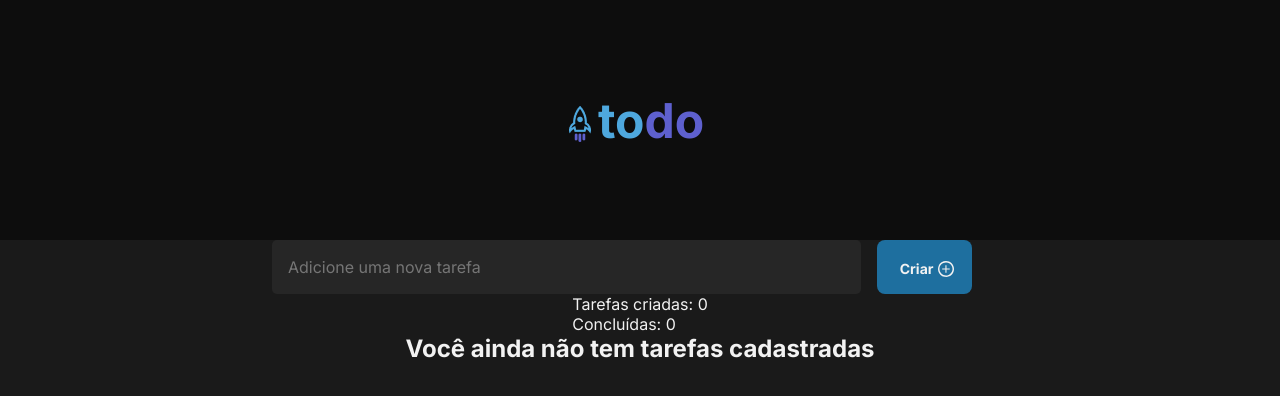
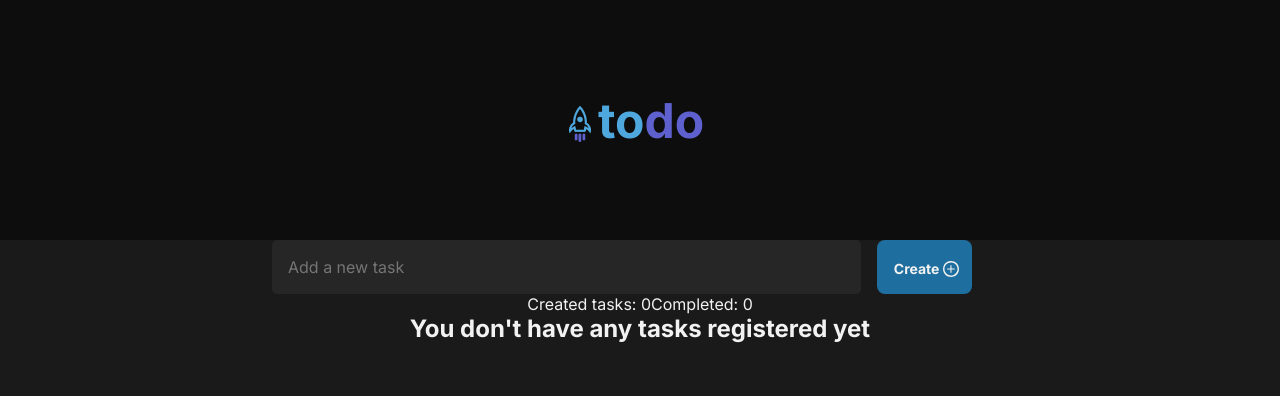
Before and after one commit to WGabrielM/todolist-react-desafio, a React (Vite) app: page / in a window 1280 px wide. Shown: the top 396 px of the page. Built offline with nearby package versions, Linux system fonts and the light colour scheme.

Commit message:
change text language

```diff
--- a/index.html
+++ b/index.html
@@ -10,7 +10,7 @@
       href="https://fonts.googleapis.com/css2?family=Inter:wght@100..900&display=swap"
       rel="stylesheet"
     />
-    <title>Desafio React</title>
+    <title>Challenge React</title>
   </head>
   <body>
     <div id="root"></div>
--- a/src/components/Post/Post.tsx
+++ b/src/components/Post/Post.tsx
@@ -5,17 +5,17 @@ export default function Post() {
     <article className={style.todo}>
 
       <form className={style.formComment}>
-        <textarea name="comment" placeholder="Adicione uma nova tarefa" />
-        <button>Criar</button>
+        <textarea name="comment" placeholder="Add a new task" />
+        <button>Create</button>
       </form>
 
       <div>
-        <p>Tarefas criadas: 0</p>
-        <p>Concluídas: 0</p>
+        <span>Created tasks: 0</span>
+        <span>Completed: 0</span>
       </div>
 
       <div>
-        <h2>Você ainda não tem tarefas cadastradas</h2>
+        <h2>You don't have any tasks registered yet</h2>
       </div>
     </article>
   );
```
